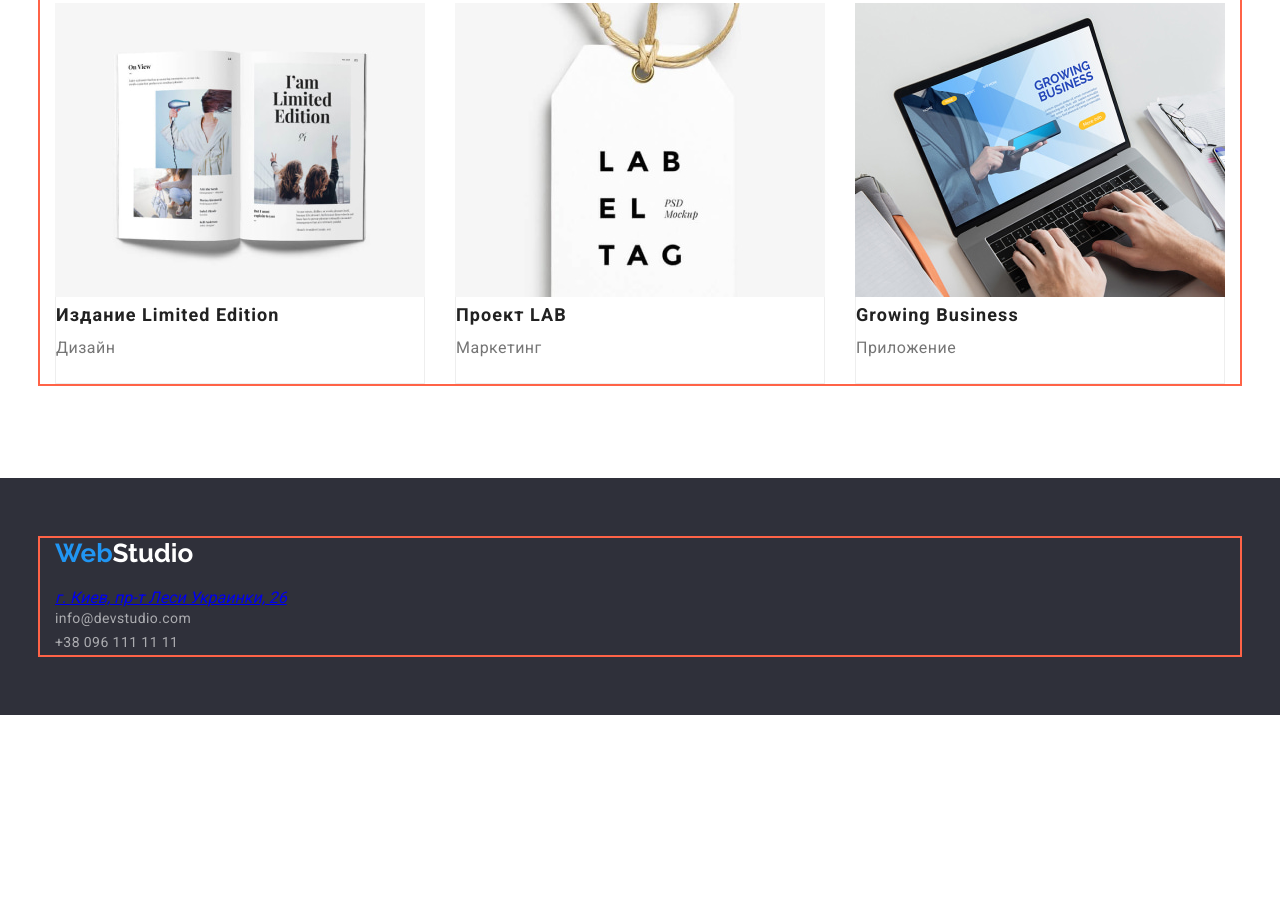
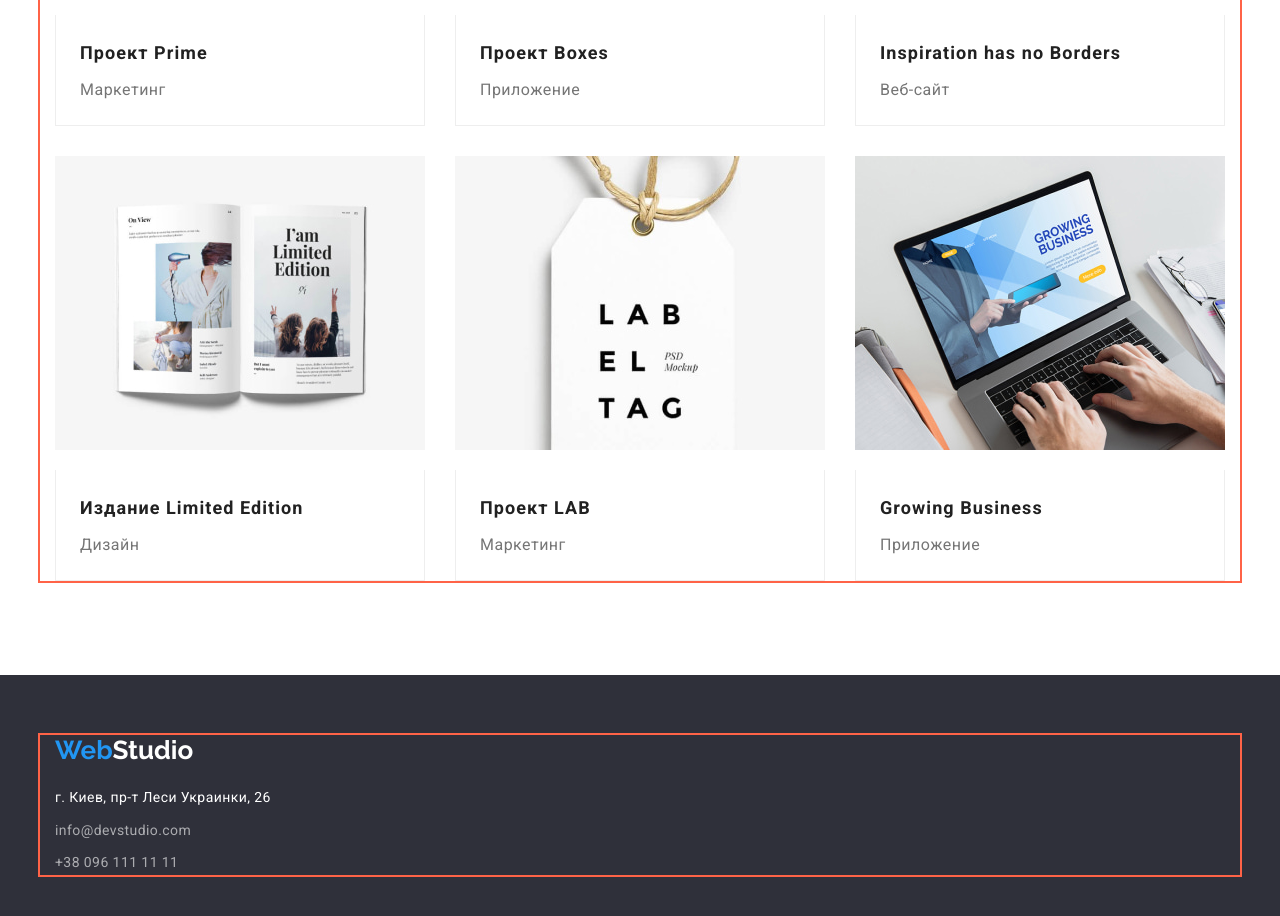
Before and after one commit to dmytrokryvitskyi/goit-markup-hw-03, a plain HTML site: page portfolio.html in a window 1280 px wide. Shown: the part 1112-2028 px from the top of the page. Before the commit the page ends 1827 px from the top, so only its background shows below. Drawn offline with nearby package versions, Linux system fonts and the light colour scheme.

Commit message:
pre-final after checking

```diff
--- a/css/styles.css
+++ b/css/styles.css
@@ -381,6 +381,15 @@ p {
 }
 
 /* Стилізація СТОРІНКИ ПОРТФОЛІО */
+.portfolio-title {
+  color: var(--main-black);
+  font-weight: 700;
+  font-size: 36px;
+  line-height: 1.17;
+  letter-spacing: 0.03em;
+  text-align: center;
+  margin-bottom: 50px;
+}
 
 /* Стилізація кнопок*/
 .button-list {
@@ -389,12 +398,11 @@ p {
   margin-bottom: 50px;
 }
 
-.button-list :last-child {
-  margin-right: 0px;
-}
-
 .button-item {
   margin-right: 8px;
+}
+.button-item:last-child {
+  margin-right: 0px;
 }
 
 .button {
@@ -431,11 +439,11 @@ p {
   margin-bottom: 30px;
 }
 
-.examples-list :nth-child(3n) {
+.examples-item:nth-child(3n) {
   margin-right: 0px;
 }
 
-.examples-list :nth-last-child(-n + 3) {
+.examples-item:nth-last-child(-n + 3) {
   margin-bottom: 0px;
 }
 
@@ -460,10 +468,13 @@ p {
   font-size: 16px;
   line-height: 1.87;
   letter-spacing: 0.03em;
-  padding-bottom: 20px;
 }
 
 .for-borders {
+  padding-top: 20px;
+  padding-bottom: 20px;
+  padding-left: 24px;
+  padding-right: 24px;
   border-bottom: 1px solid #eeeeee;
   border-right: 1px solid #eeeeee;
   border-left: 1px solid #eeeeee;
--- a/portfolio.html
+++ b/portfolio.html
@@ -38,11 +38,11 @@
         </div>
     </header>
                                 <!-- Основна частина-->
-    <main class="page">
+    <main class="page-portfolio">
         <section class="section">
         <div class="container">
 
-        <h1 class="section-title">Наши работы</h1>
+        <h1 class="portfolio-title non-visiable">Наши работы</h1>
 
                                 <!-- Список кнопок-->
         <ul class="button-list list">
@@ -135,15 +135,18 @@
                                         <!-- Футер-->
     <footer class="page-footer">
         <div class="container">
-        <a href="index.html" class="footer-logo"><span class="logo-blue">Web</span>Studio</a>
-        <address>
-            <ul class="contact list">
-                <li><a href="https://www.google.com/maps/place/%D0%B1%D1%83%D0%BB%D1%8C%D0%B2%D0%B0%D1%80+%D0%9B%D0%B5%D1%81%D1%96+%D0%A3%D0%BA%D1%80%D0%B0%D1%97%D0%BD%D0%BA%D0%B8,+26,+%D0%9A%D0%B8%D1%97%D0%B2,+02000/@50.4265807,30.5361971,17z/data=!3m1!4b1!4m5!3m4!1s0x40d4cf0e033ecbe9:0x57a4dffefec77da0!8m2!3d50.4265807!4d30.5383858"
-                        class="address" target="_blank">г. Киев, пр-т Леси Украинки, 26</a></li>
-                <li><a href="mailto:info@devstudio.com" class="contact-content mail">info@devstudio.com</a></li>
-                <li><a href="tel:+380961111111" class="contact-content phone">+38 096 111 11 11</a></li>
-            </ul>
-        </address>
+            <a class="footer-logo" href="index.html"><span class="logo-blue">Web</span>Studio</a>
+            <address class="footer-address">
+                <ul class="footer-contact list">
+                    <li class="footer-contact-item"><a
+                            href="https://www.google.com/maps/place/%D0%B1%D1%83%D0%BB%D1%8C%D0%B2%D0%B0%D1%80+%D0%9B%D0%B5%D1%81%D1%96+%D0%A3%D0%BA%D1%80%D0%B0%D1%97%D0%BD%D0%BA%D0%B8,+26,+%D0%9A%D0%B8%D1%97%D0%B2,+02000/@50.4265807,30.5361971,17z/data=!3m1!4b1!4m5!3m4!1s0x40d4cf0e033ecbe9:0x57a4dffefec77da0!8m2!3d50.4265807!4d30.5383858"
+                            class="contact-address" target="_blank">г. Киев, пр-т Леси Украинки, 26</a></li>
+                    <li class="footer-contact-item"><a href="mailto:info@devstudio.com"
+                            class="contact-content">info@devstudio.com</a></li>
+                    <li class="footer-contact-item"><a href="tel:+380961111111" class="contact-content">+38 096 111 11
+                            11</a></li>
+                </ul>
+            </address>
         </div>
     </footer>
 
```
